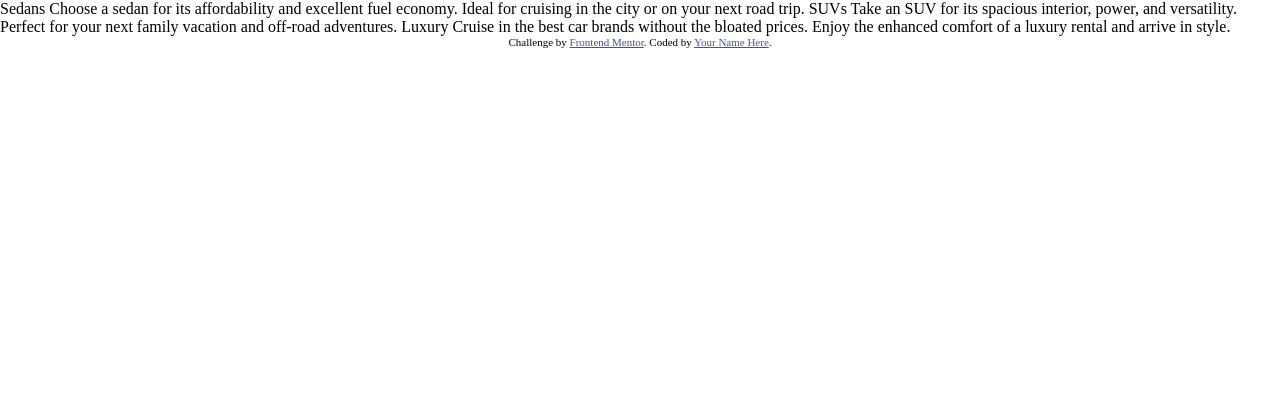
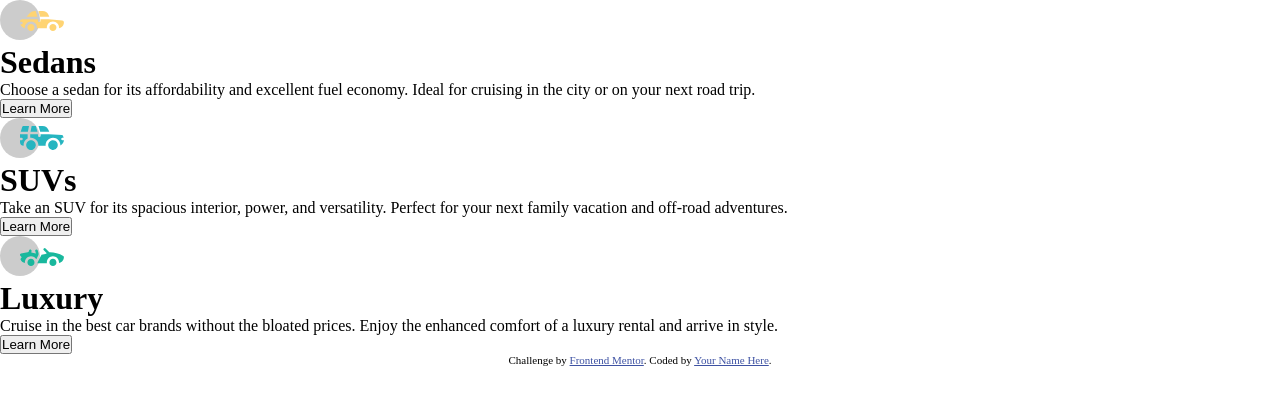
Before and after one commit to Blondeli/3-column-preview-card-component, a plain HTML site: page index.html in a window 1280 px wide. Drawn offline with Linux system fonts and the light colour scheme.

Commit message:
create HTML structure

```diff
--- a/index.html
+++ b/index.html
@@ -16,18 +16,43 @@
   <link rel="stylesheet" href="styles.css">
 </head>
 <body>
-
+  <main>
+    <div class="card">
+      <img src="images/icon-sedans.svg" alt="Sedan icon">
+      <h1>
         Sedans
+      </h1>
+      <p>
         Choose a sedan for its affordability and excellent fuel economy. Ideal for cruising in the city
         or on your next road trip.
+      </p>
+      <button>Learn More</button>
+    </div>
 
+    <div class="card">
+      <img src="images/icon-suvs.svg" alt="Sedan icon">
+      <h1>
         SUVs
+      </h1>
+      <p>
         Take an SUV for its spacious interior, power, and versatility. Perfect for your next family vacation
         and off-road adventures.
+      </p>
+      <button>Learn More</button>
+    </div>
 
+    <div class="card">
+      <img src="images/icon-luxury.svg" alt="Sedan icon">
+      <h1>
         Luxury
+      </h1>
+      <p>
         Cruise in the best car brands without the bloated prices. Enjoy the enhanced comfort of a luxury
         rental and arrive in style.
+      </p>
+      <button>Learn More</button>
+    </div>
+  </main>
 
   <div class="attribution">
     Challenge by <a href="https://www.frontendmentor.io?ref=challenge" target="_blank">Frontend Mentor</a>.
```
Lines whose indentation alone changed are shown as unchanged.
